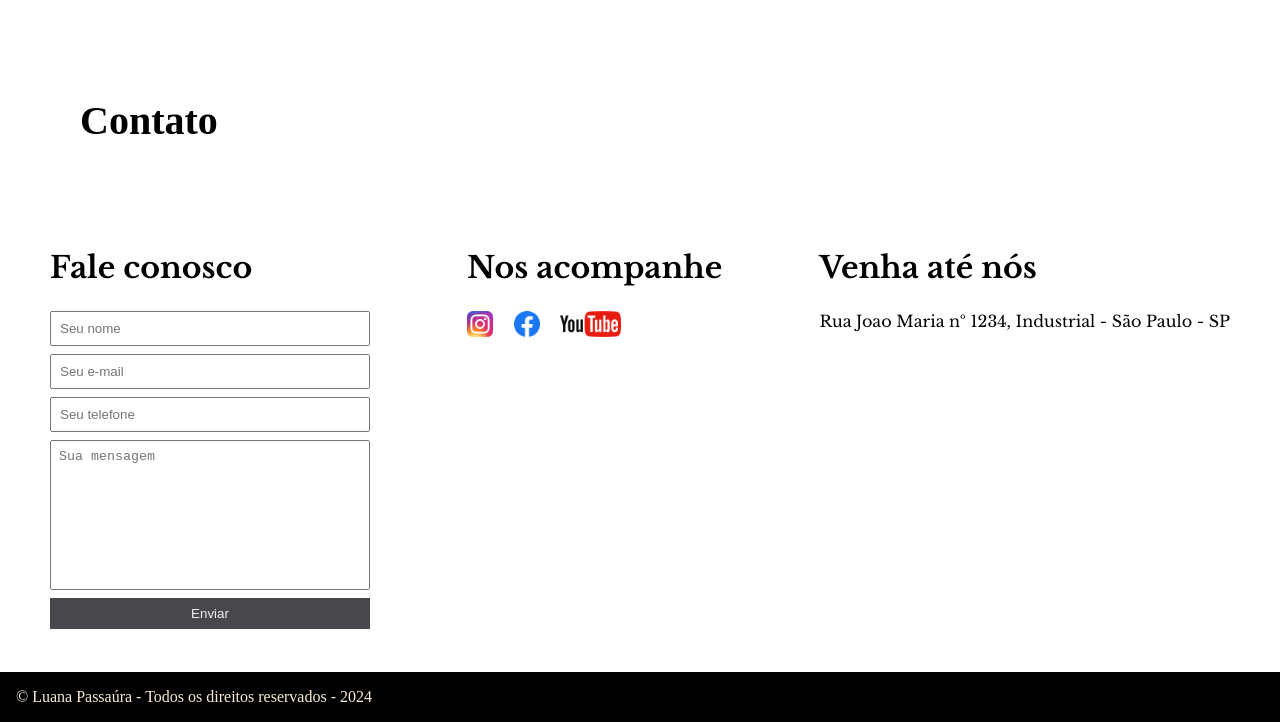
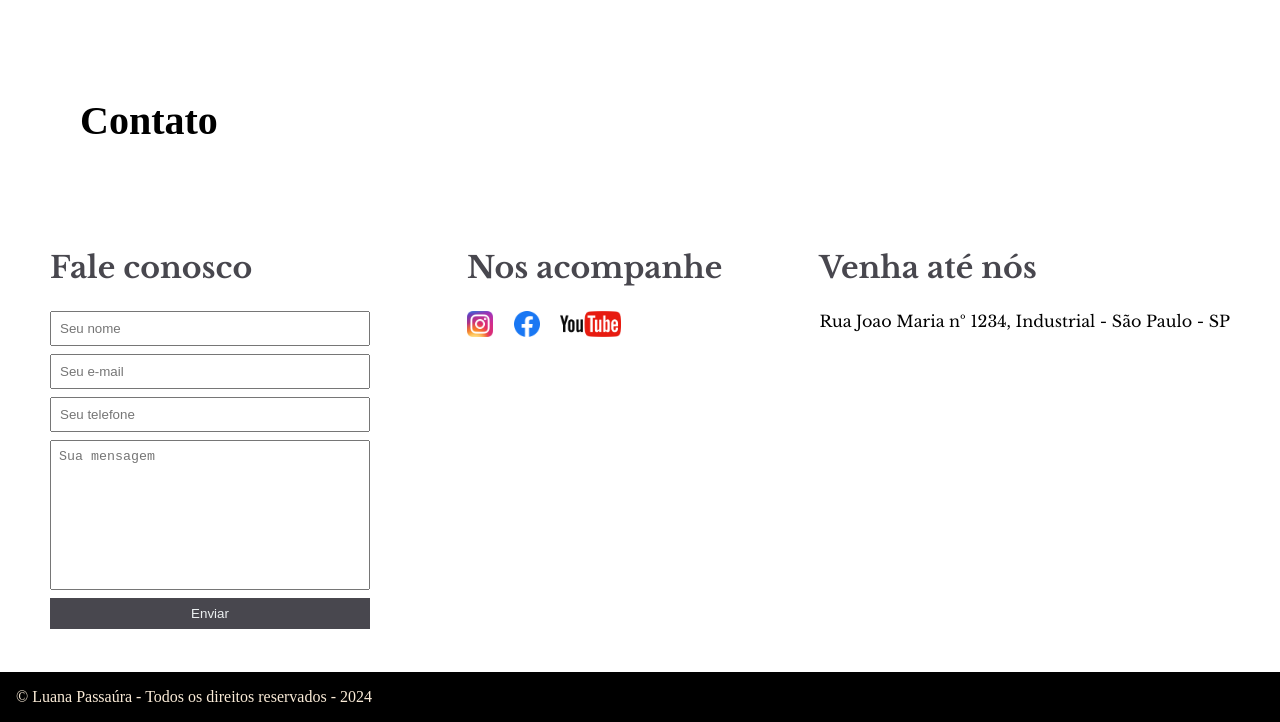
Before and after one commit to wilson-cardoso/Projeto_FrontEnd, a plain HTML site: page index.html in a window 1280 px wide. Shown: the part 1530-2252 px from the top of the page. Drawn offline with nearby package versions, Linux system fonts and the light colour scheme.

Commit message:
cor da fonte container h3

```diff
--- a/main.css
+++ b/main.css
@@ -139,6 +139,7 @@ form button:hover {
 section .container h3 {
     margin:  25px auto;
     font-size: 30px;
+    color: #48474e;
 }
 
 .social img {
```
